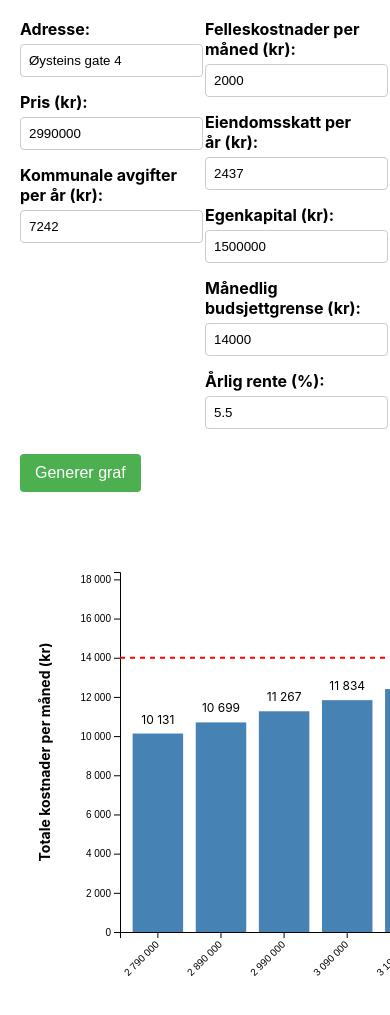
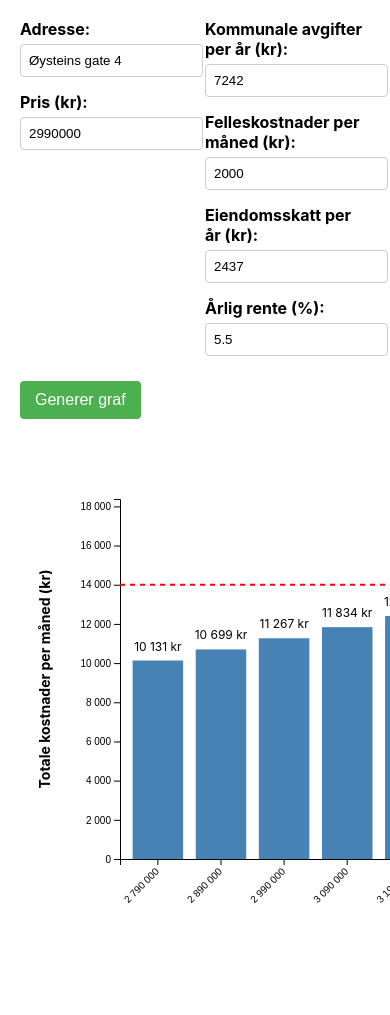
Before and after one commit to Skaalsvik/skaalsvik.github.io, a plain HTML site: page index.html in a window 390 px wide. Shown: the part 83-1098 px from the top of the page. After the commit the page ends 1056 px from the top, so only its background shows below. Drawn offline with nearby package versions, Linux system fonts and the light colour scheme.

Commit message:
mobilefriendly

```diff
--- a/index.html
+++ b/index.html
@@ -1,4 +1,3 @@
-
 <!DOCTYPE html>
 <html lang="no">
 <head>
@@ -82,12 +81,12 @@
                 <label for="price">Pris (kr):</label>
                 <input type="number" id="price" value="2990000">
             </div>
+        </div>
+        <div>
             <div class="form-group">
                 <label for="communal">Kommunale avgifter per år (kr):</label>
                 <input type="number" id="communal" value="7242">
             </div>
-        </div>
-        <div>
             <div class="form-group">
                 <label for="shared">Felleskostnader per måned (kr):</label>
                 <input type="number" id="shared" value="2000">
@@ -95,14 +94,6 @@
             <div class="form-group">
                 <label for="propertyTax">Eiendomsskatt per år (kr):</label>
                 <input type="number" id="propertyTax" value="2437">
-            </div>
-            <div class="form-group">
-                <label for="equity">Egenkapital (kr):</label>
-                <input type="number" id="equity" value="1500000">
-            </div>
-            <div class="form-group">
-                <label for="threshold">Månedlig budsjettgrense (kr):</label>
-                <input type="number" id="threshold" value="14000">
             </div>
             <div class="form-group">
                 <label for="interestRate">Årlig rente (%):</label>
@@ -123,7 +114,11 @@
         // Initial graph on page load
         generateGraph();
 
-        function calculateMonthlyCost(price, communalFee, sharedCost, propertyTax, equity, interestRate) {
+        function calculateMonthlyCost(price, communalFee, sharedCost, propertyTax, interestRate) {
+            // Fixed values
+            const equity = 1500000; // Removed from UI, fixed at 1.5M
+            const threshold = 14000; // Removed from UI, fixed at 14K
+
             const loan = price - equity;
             const monthlyInterestRate = interestRate / 100 / 12;
             const n = 30 * 12; // 360 months (30 years)
@@ -134,11 +129,26 @@
             const monthlyCommunalFee = communalFee / 12;
             const monthlyPropertyTax = propertyTax / 12;
 
-            return monthlyPayment + monthlyCommunalFee + sharedCost + monthlyPropertyTax;
+            return {
+                total: monthlyPayment + monthlyCommunalFee + sharedCost + monthlyPropertyTax,
+                threshold: threshold
+            };
         }
 
         function formatNumber(num) {
-            return new Intl.NumberFormat('no-NO').format(Math.round(num));
+            // Format with spaces as thousand separators and kr suffix
+            return new Intl.NumberFormat('no-NO', {
+                minimumFractionDigits: 0,
+                maximumFractionDigits: 0
+            }).format(Math.round(num)) + " kr";
+        }
+
+        function formatNumberAxis(num) {
+            // Format with spaces as thousand separators, no kr suffix, for axis
+            return new Intl.NumberFormat('no-NO', {
+                minimumFractionDigits: 0,
+                maximumFractionDigits: 0
+            }).format(Math.round(num));
         }
 
         function generateGraph() {
@@ -148,17 +158,18 @@
             const communalFee = Number(document.getElementById('communal').value);
             const sharedCost = Number(document.getElementById('shared').value);
             const propertyTax = Number(document.getElementById('propertyTax').value);
-            const equity = Number(document.getElementById('equity').value);
-            const threshold = Number(document.getElementById('threshold').value);
             const interestRate = Number(document.getElementById('interestRate').value);
 
             // Generate price range
             const priceRange = [];
             const costRange = [];
+            let threshold = 0;
 
             for (let p = price - 200000; p <= price + 900000; p += 100000) {
                 priceRange.push(p);
-                costRange.push(calculateMonthlyCost(p, communalFee, sharedCost, propertyTax, equity, interestRate));
+                const costData = calculateMonthlyCost(p, communalFee, sharedCost, propertyTax, interestRate);
+                costRange.push(costData.total);
+                threshold = costData.threshold;
             }
 
             // Clear previous chart
@@ -185,7 +196,7 @@
 
             svg.append("g")
                 .attr("transform", `translate(0,${height})`)
-                .call(d3.axisBottom(x).tickFormat(d => formatNumber(d)))
+                .call(d3.axisBottom(x).tickFormat(d => formatNumberAxis(d)))
                 .selectAll("text")
                     .style("text-anchor", "end")
                     .attr("dx", "-.8em")
@@ -207,7 +218,7 @@
                 .range([height, 0]);
 
             svg.append("g")
-                .call(d3.axisLeft(y).tickFormat(d => formatNumber(d)));
+                .call(d3.axisLeft(y).tickFormat(d => formatNumberAxis(d)));
 
             // Add Y axis label
             svg.append("text")
@@ -235,6 +246,15 @@
                 .attr("y1", y(threshold))
                 .attr("y2", y(threshold));
 
+            // Add threshold label
+            svg.append("text")
+                .attr("x", width - 5)
+                .attr("y", y(threshold) - 5)
+                .attr("text-anchor", "end")
+                .style("fill", "red")
+                .style("font-size", "12px")
+                .text(formatNumber(threshold));
+
             // Add bars
             svg.selectAll(".bar")
                 .data(costRange)
```
